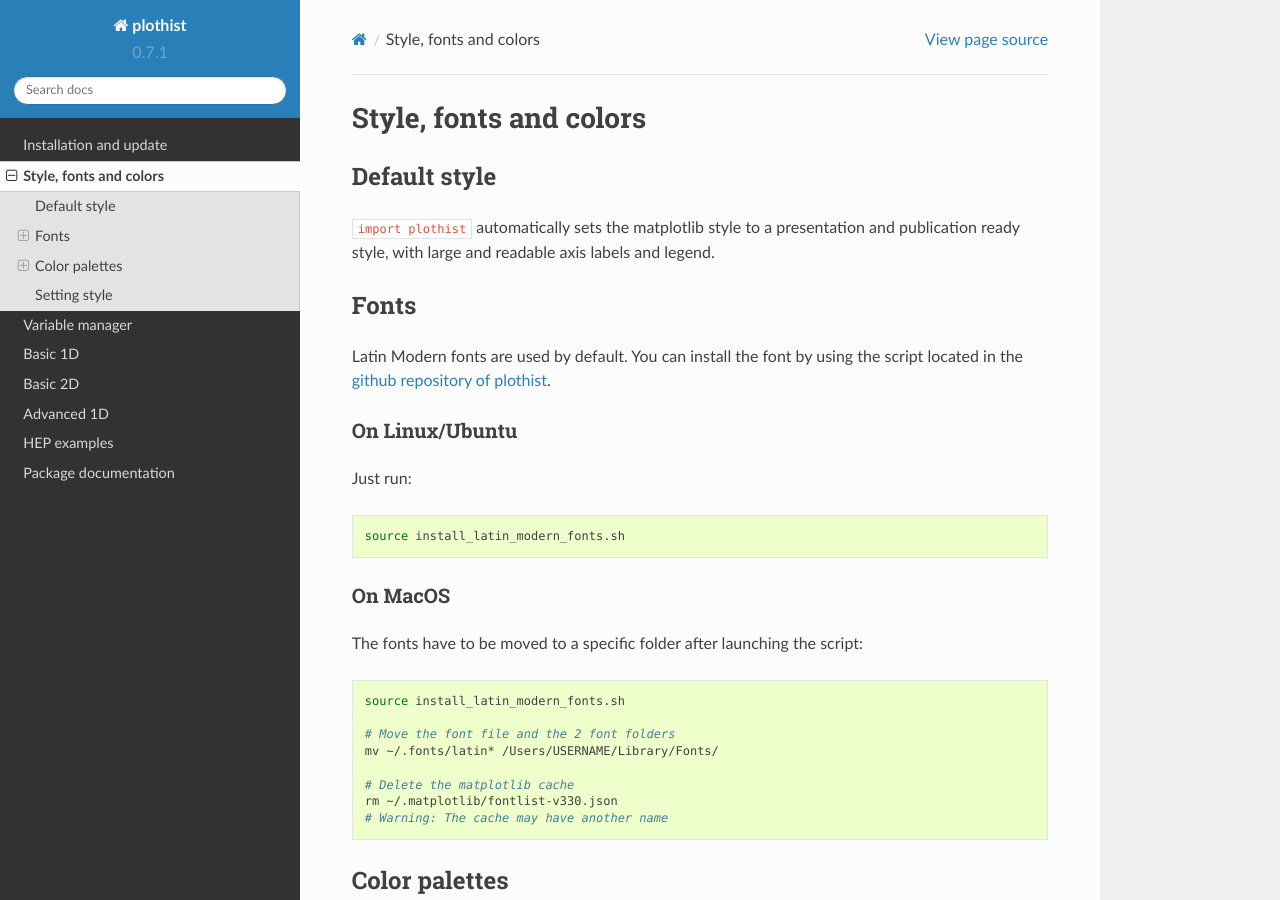
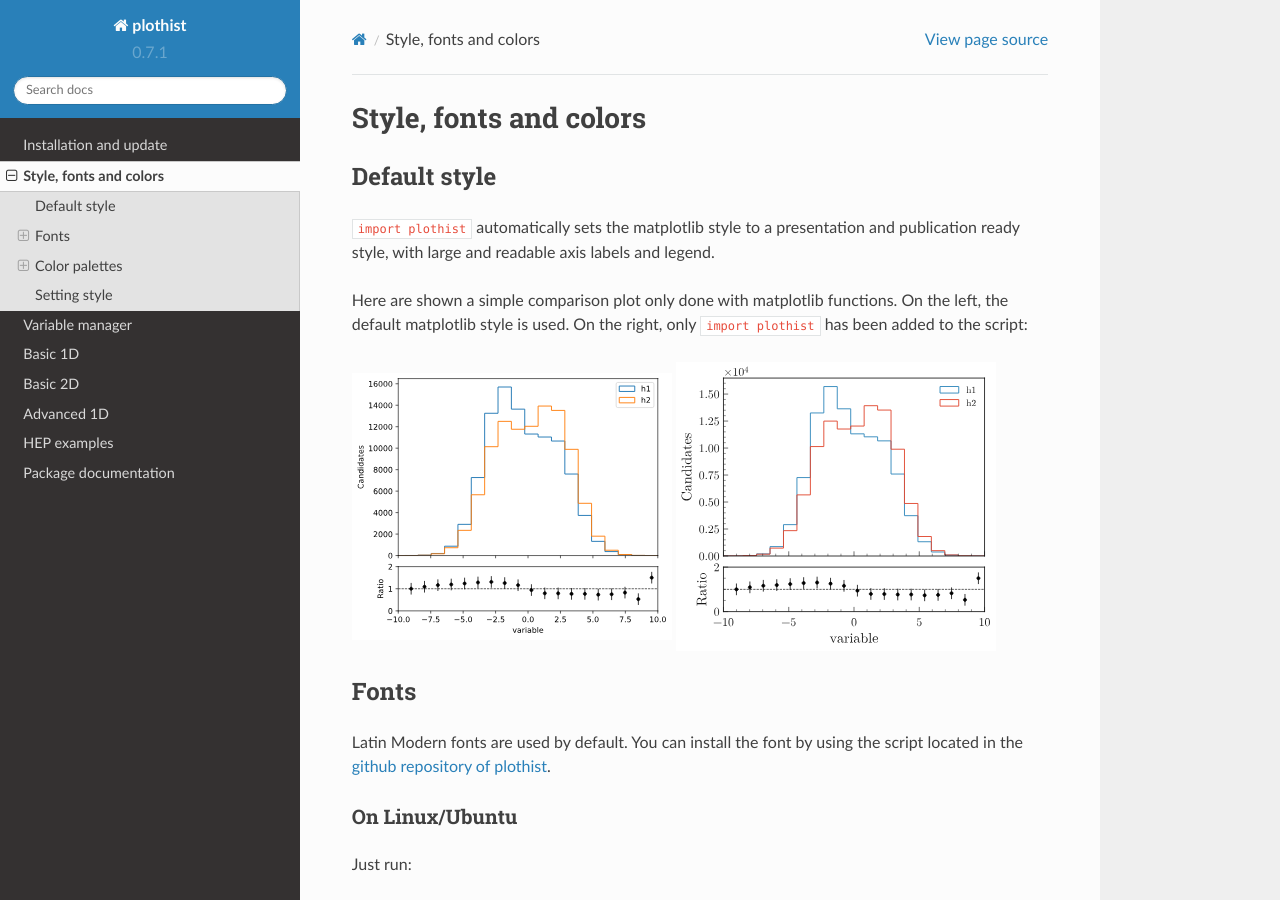
Before and after one commit to cyrraz/plothist, a Sphinx documentation site: the page built from docs/usage/style.rst, in a window 1280 px wide and 900 px high. Built offline with Sphinx 7.4.7 and the Read the Docs theme 2.0.0, drawn with Linux system fonts in a browser that asks for light colours.

Commit message:
added matplotlib simple examplt

```diff
--- a/docs/usage/style.rst
+++ b/docs/usage/style.rst
@@ -8,6 +8,20 @@
 =============
 
 ``import plothist`` automatically sets the matplotlib style to a presentation and publication ready style, with large and readable axis labels and legend.
+
+Here are shown a simple comparison plot only done with matplotlib functions. On the left, the default matplotlib style is used. On the right, only ``import plothist`` has been added to the script:
+
+|img1| |img2|
+
+.. |img1| image:: ../img/matplotlib_example.svg
+   :alt: without plothist
+   :width: 320
+
+.. |img2| image:: ../img/matplotlib_plothist_example.svg
+   :alt: with plothist
+   :width: 320
+
+
 
 Fonts
 =====
```
Also changed, not shown: docs/img/matplotlib_example.svg (added), docs/img/matplotlib_plothist_example.svg (added).
